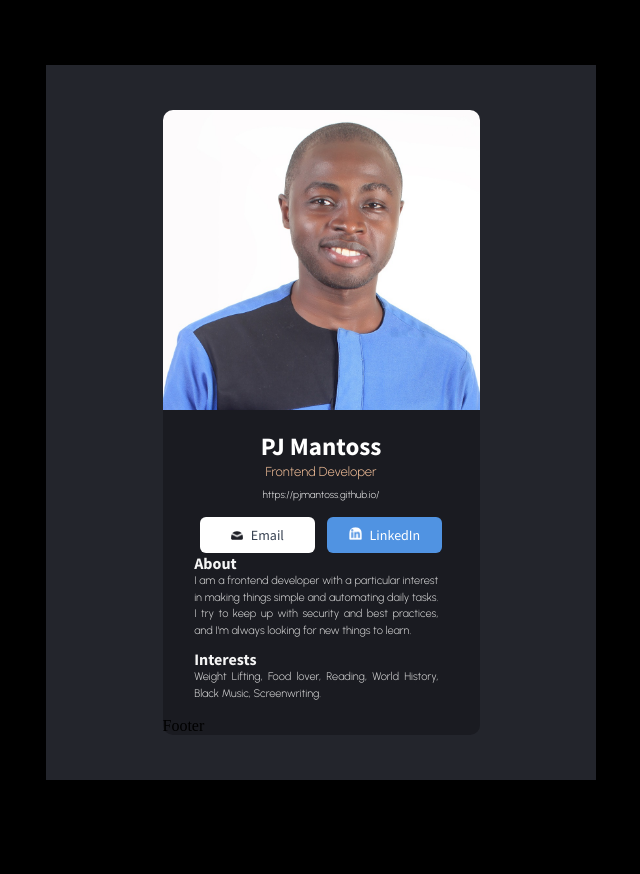
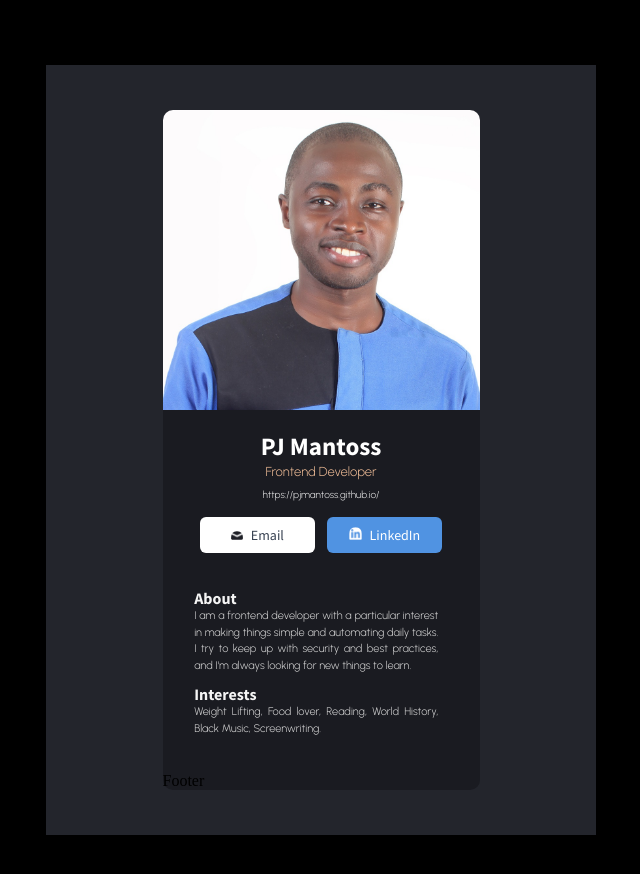
Before and after one commit to PJMantoss/digital-biz-card, a React (Create React App) app: page / in a window 1280 px wide. Shown: the top 874 px of the page, without its empty margins (319-959 px from the left). Before the commit the page ends 845 px from the top, so only its background shows below. Built offline with nearby package versions, Linux system fonts and the light colour scheme.

Commit message:
update styling

```diff
--- a/src/App.css
+++ b/src/App.css
@@ -102,6 +102,7 @@ font-family: 'Urbanist', sans-serif; */
 .about{
     width: 90%;
     padding: 0 10%;
+    margin-top: 35px;
 }
 
 .about h3 {
@@ -122,7 +123,7 @@ font-family: 'Urbanist', sans-serif; */
 .interests{
     width: 90%;
     padding: 0 10%;
-    margin: 10px 0 15px;
+    margin: 10px 0 35px;
 }
 
 .interests h3 {
```
